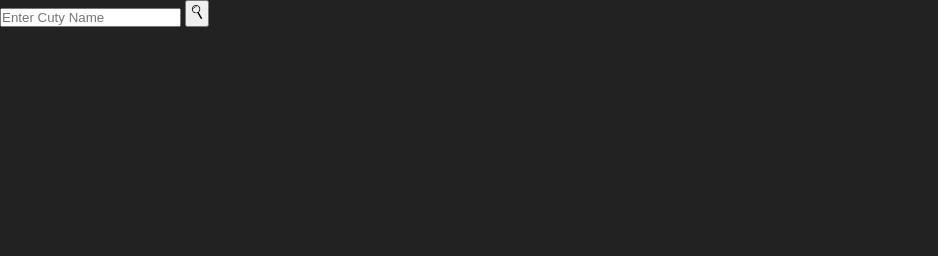
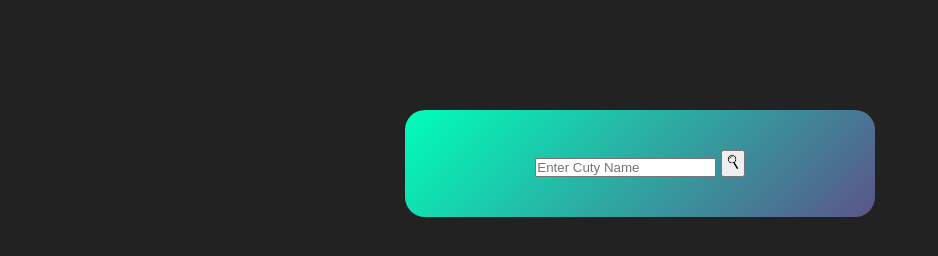
Before and after one commit to viswaagz/Practice_javascript, a plain HTML site: page Weather-app/index.html in a window 1280 px wide. Shown: the whole page, without its empty margins (0-938 px from the left). Drawn offline with Linux system fonts and the light colour scheme.

Commit message:
center update

```diff
--- a/Weather-app/style.css
+++ b/Weather-app/style.css
@@ -13,3 +13,15 @@ body{
     width: 20px;
 
 }
+
+.card{
+    width: 90%;
+    max-width: 470px;
+    background: linear-gradient(135deg,#00feba, #5b548a);
+    color: #fff;
+    margin: 110px auto 0;
+    border-radius: 20px;
+    padding: 40px 35px;
+    text-align: center;
+
+}
```
